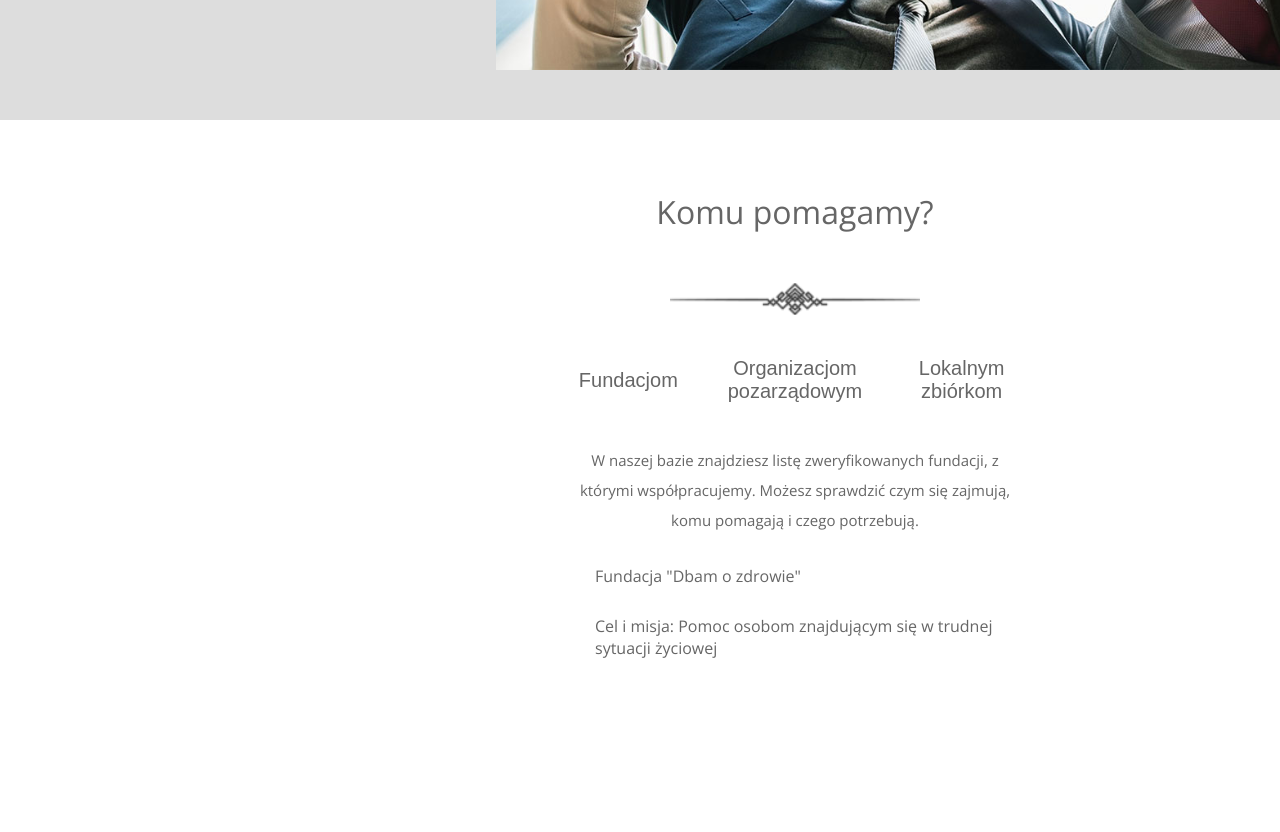
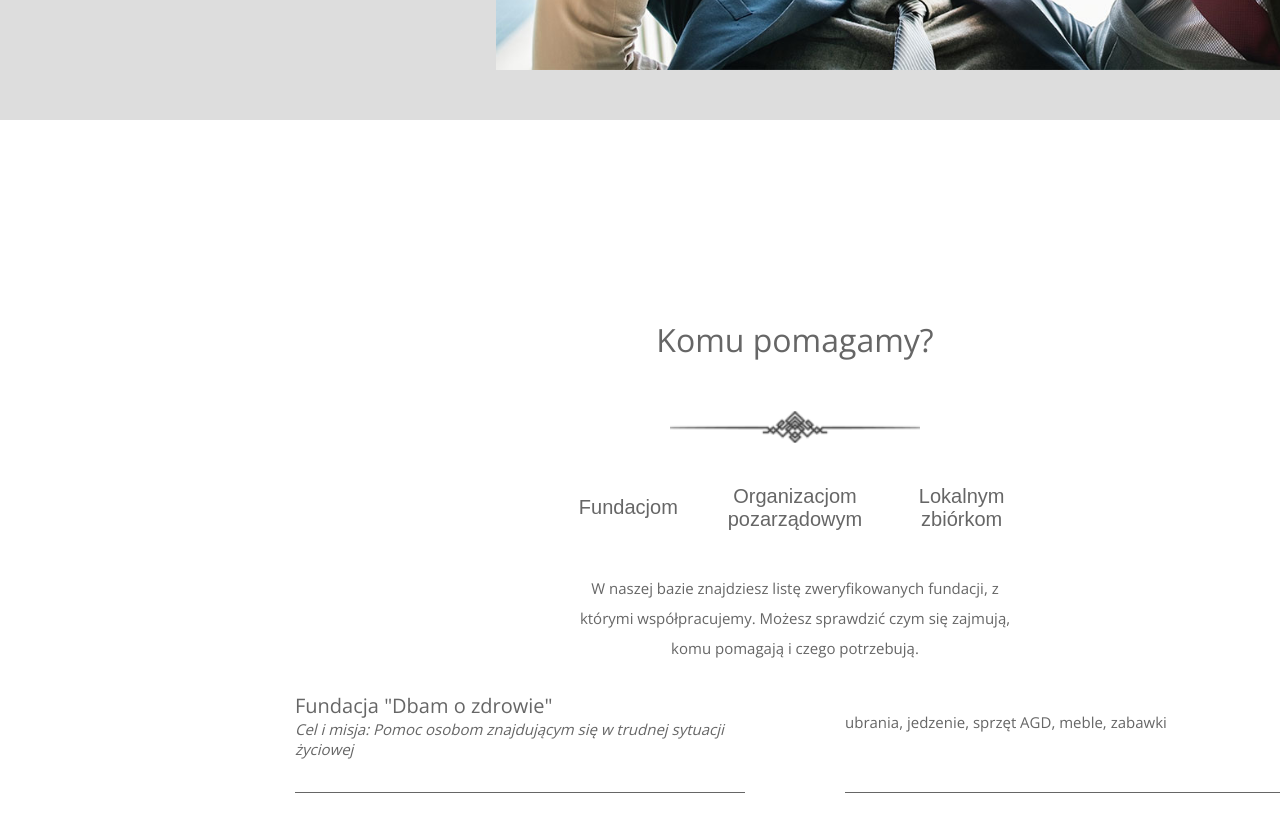
Before and after one commit to kingabanach/oddam_w_dobre_rece, a React (Create React App) app in the folder my-app/: page / in a window 1280 px wide. Shown: the part 2380-3212 px from the top of the page. Built offline with nearby package versions, Linux system fonts and the light colour scheme.

Commit message:
in progress

```diff
--- a/my-app/src/App.css
+++ b/my-app/src/App.css
@@ -310,6 +310,7 @@ body {
   height: 800px;
   display: flex;
   flex-direction: column;
+  justify-content: center;
   align-items: center;
 }
 
@@ -365,11 +366,24 @@ body {
 }
 
 .list-element {
-  height: 200px;
-  width: 400px;
+  height: 100px;
+  width: 1000px;
+  display: flex;
+  justify-content: space-between;
+  align-items: center;
 }
 
-.list-element p {
-  height: 50px;
-  width: 400px;
+.list-element span {
+  height: 100px;
+  width: 450px;
+  border-bottom: 1px solid #666;
+  font-size: 20px;
+  font-weight: 400;
 }
+.list-element span:nth-of-type(2) {
+  font-size: 15px;
+}
+.list-element span p {
+  font-size: 15px;
+  font-style: italic;
+}
--- a/my-app/src/App.js
+++ b/my-app/src/App.js
@@ -265,8 +265,11 @@ class ListElement extends React.Component {
 
     return (
       <div className="list-element">
-        <p>{clients[0].name}</p>
-        <p>{clients[0].purpose}</p>
+
+        <span>{clients[0].name}<br/>
+        <p>{clients[0].purpose}</p></span>
+
+        <span><br/>{clients[0].needs}</span>
       </div>
     )
 
```
